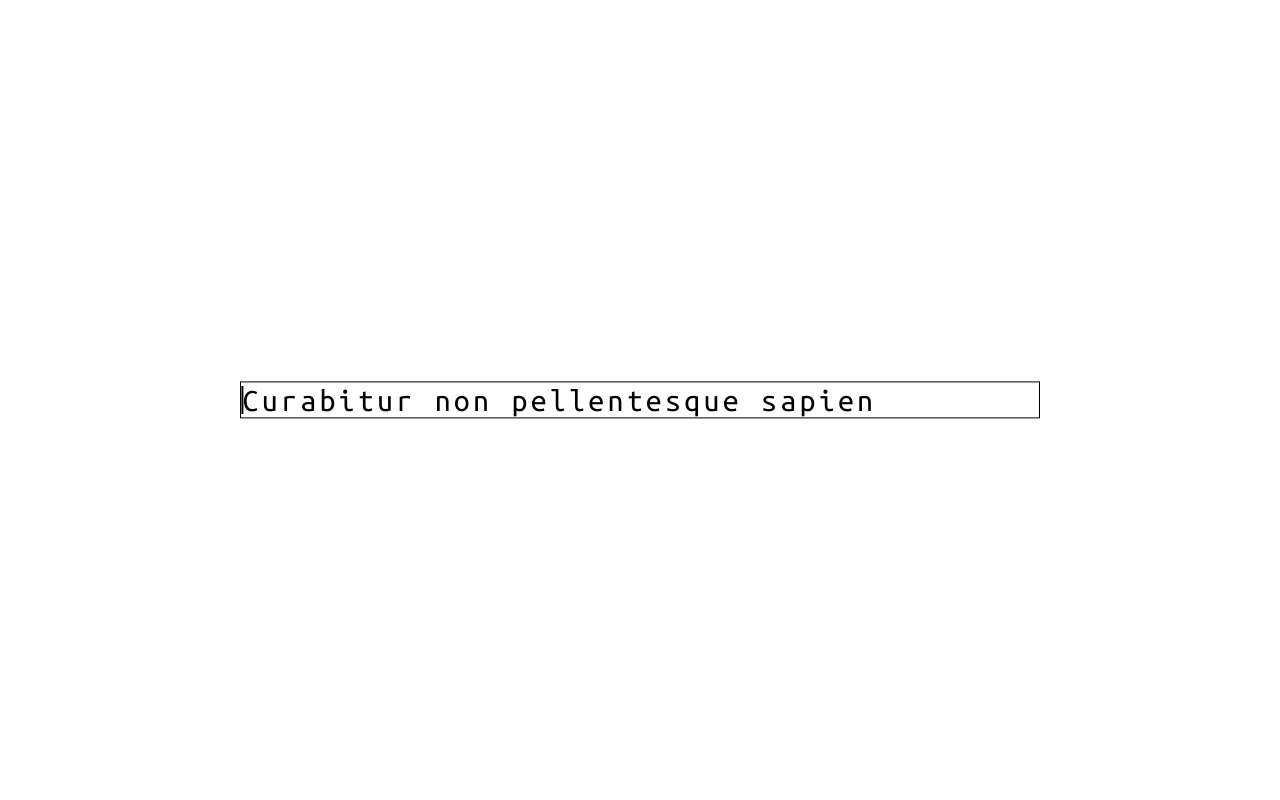
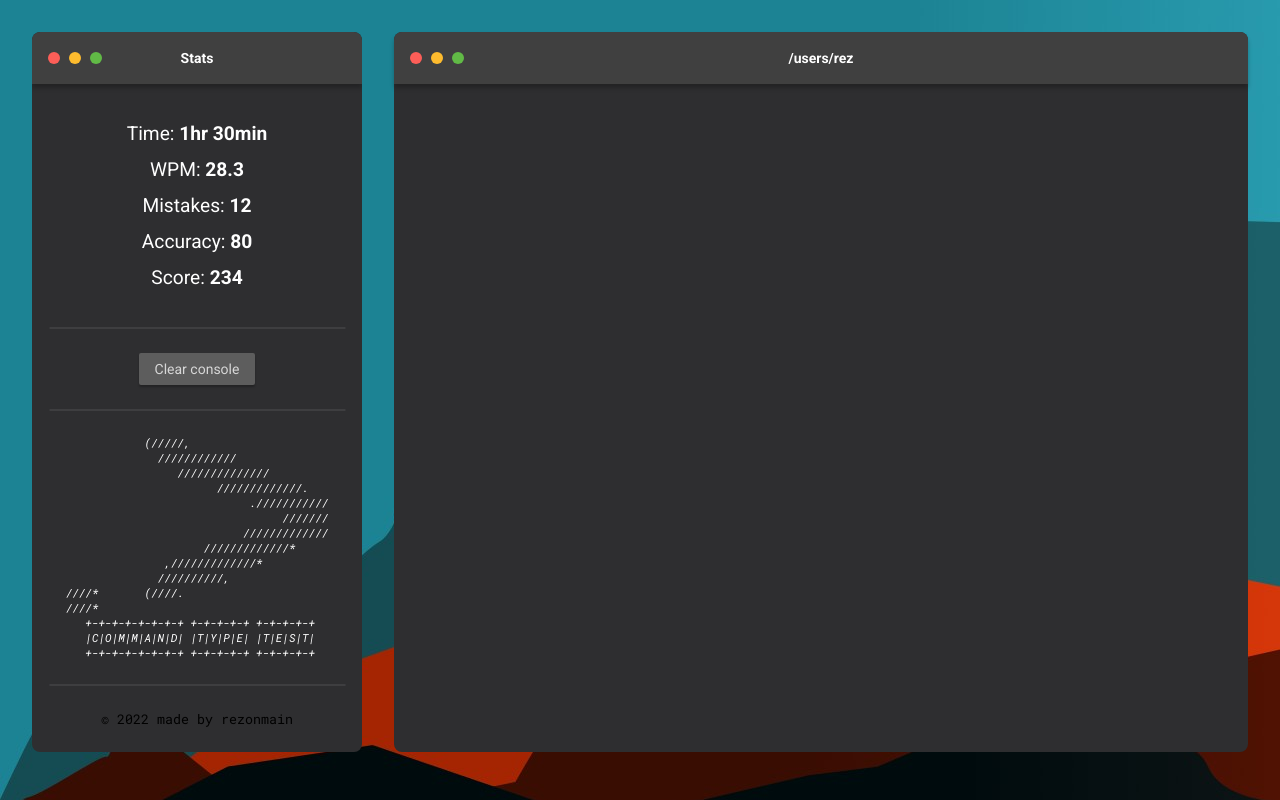
Before and after one commit to rezonmain/command-line-typetest, a React (Create React App) app: page / in a window 1280 px wide. Built offline with nearby package versions, Linux system fonts and the light colour scheme.

Commit message:
implemented layout

```diff
--- a/public/index.html
+++ b/public/index.html
@@ -6,9 +6,10 @@
 		<link rel="preconnect" href="https://fonts.googleapis.com" />
 		<link rel="preconnect" href="https://fonts.gstatic.com" crossorigin />
 		<link
-			href="https://fonts.googleapis.com/css2?family=Comfortaa:wght@300;400;500;600;700&family=Ubuntu+Mono&display=swap"
+			href="https://fonts.googleapis.com/css2?family=Roboto+Mono:ital@0;1&family=Roboto:ital,wght@0,400;0,700;1,400;1,700&display=swap"
 			rel="stylesheet"
 		/>
+
 		<title>Linux command typing test</title>
 	</head>
 	<body>
--- a/src/App.js
+++ b/src/App.js
@@ -1,9 +1,14 @@
-import Text from './components/Text';
 import './style.css';
-import { commands } from './data';
+import Stats from './components/layout/Stats';
+import Terminal from './components/layout/Terminal';
 
 function App() {
-	return <Text commands={commands} />;
+	return (
+		<main>
+			<Stats />
+			<Terminal />
+		</main>
+	);
 }
 
 export default App;
--- /dev/null
+++ b/src/components/layout/Header.css
@@ -0,0 +1,40 @@
+.window-header {
+  position: static;
+  display: flex;
+  height: 3.25rem;
+  background-color: var(--header-bg);
+  border-top-left-radius: var(--br);
+  border-top-right-radius: var(--br);
+  justify-content: space-between;
+  align-items: center;
+  padding: 1rem;
+  box-shadow: 0px 4px 4px rgba(0, 0, 0, 0.25);
+  width: 100%;
+}
+
+
+.header-title {
+  color: white;
+  font-weight: bold;
+  font-size: 0.875rem;
+  user-select: none;
+}
+
+.tb-cluster {
+  display: flex;
+  justify-content: center;
+  gap: 9px;
+}
+
+.tb-button {
+  display: inline-block;
+  height: 0.75rem;
+  width: 0.75rem;
+  border-radius: 0.375rem;
+}
+
+.flex-invisible {
+  display: block;
+  width: 3.375rem;
+  user-select: none;
+}
--- /dev/null
+++ b/src/components/layout/Header.js
@@ -0,0 +1,20 @@
+import './Header.css';
+export default function Header(props) {
+	return (
+		<header className='window-header'>
+			<div className='tb-cluster'>
+				<span
+					style={{ backgroundColor: 'var(--tb-red)' }}
+					className='tb-button'></span>
+				<span
+					style={{ backgroundColor: 'var(--tb-yellow)' }}
+					className='tb-button'></span>
+				<span
+					style={{ backgroundColor: 'var(--tb-green)' }}
+					className='tb-button'></span>
+			</div>
+			<span className='header-title'>{props.title}</span>
+			<span className='flex-invisible'></span>
+		</header>
+	);
+}
--- /dev/null
+++ b/src/components/layout/Stats.css
@@ -0,0 +1,68 @@
+.ascii-logo {
+  font-family: 'Roboto Mono', monospace;
+  font-style: italic;
+  font-size: 0.7rem;
+  user-select: none;
+}
+
+.stats-section {
+  height: 90vh;
+  display: flex;
+  background-color: var(--bg);
+  color: white;
+  display: flex;
+  flex-flow: column nowrap;
+  align-items: center;
+  gap: 1.5rem;
+  border-radius: var(--br);
+  overflow-y: overlay;
+  scrollbar-width: 0px;
+}
+
+.stats-section::-webkit-scrollbar {
+  width: 0px;
+}
+
+li {
+  list-style: none;
+}
+
+ul {
+  margin: auto 0;
+}
+
+hr {
+  width: 90%;
+  border: 1px solid var(--divider);
+  border-radius: var(--br)
+}
+
+.button {
+  cursor: pointer;
+  font-family: 'Roboto', sans-serif;
+  line-height: 0;
+  font-size: 0.875rem;
+  background-color: var(--btn-bg);
+  color: var(--btn-txt);
+  border: none;
+  padding: 1rem;
+  border-radius: 2px;
+  box-shadow:
+    0px 2px 2px rgba(0, 0, 0, 0.25);
+
+}
+
+.stats {
+  margin-bottom: auto;
+  font-size: 1.2rem;
+  display: flex;
+  flex-flow: column nowrap;
+  align-items: center;
+  gap: 1.2ch;
+}
+
+.stats-section>small {
+  font-family: 'Roboto Mono', monospace;
+  color: black;
+  margin-bottom: 1.5rem;
+}
--- /dev/null
+++ b/src/components/layout/Stats.js
@@ -0,0 +1,49 @@
+import Header from './Header';
+import './Stats.css';
+export default function Stats(props) {
+	return (
+		<section className='stats-section'>
+			<Header title='Stats' />
+			<ul className='stats'>
+				<li>
+					Time: <b>{'1hr 30min'}</b>
+				</li>
+				<li>
+					WPM: <b>{'28.3'}</b>
+				</li>
+				<li>
+					Mistakes: <b>{'12'}</b>
+				</li>
+				<li>
+					Accuracy: <b>{'80'}</b>
+				</li>
+				<li>
+					Score: <b>{'234'}</b>
+				</li>
+			</ul>
+			<hr></hr>
+			<button className='button'>Clear console</button>
+			<hr></hr>
+			{/* prettier-ignore */}
+			<pre className='ascii-logo'>
+      {`            (/////,
+              ////////////
+                 //////////////
+                       /////////////.
+                            .///////////
+                                 ///////
+                           /////////////
+                     /////////////*
+               ,/////////////*
+              //////////,
+////*       (////.
+////*
+   +-+-+-+-+-+-+-+ +-+-+-+-+ +-+-+-+-+
+   |C|O|M|M|A|N|D| |T|Y|P|E| |T|E|S|T|
+   +-+-+-+-+-+-+-+ +-+-+-+-+ +-+-+-+-+`}
+			</pre>
+			<hr></hr>
+			<small> &copy; 2022 made by rezonmain</small>
+		</section>
+	);
+}
--- /dev/null
+++ b/src/components/layout/Terminal.css
@@ -0,0 +1,5 @@
+.terminal-section {
+  height: 90vh;
+  background-color: var(--bg);
+  border-radius: var(--br);
+}
--- /dev/null
+++ b/src/components/layout/Terminal.js
@@ -0,0 +1,9 @@
+import Header from './Header';
+import './Terminal.css';
+export default function Terminal() {
+	return (
+		<section className='terminal-section'>
+			<Header title={'/users/rez'} />
+		</section>
+	);
+}
--- a/src/style.css
+++ b/src/style.css
@@ -1,3 +1,17 @@
+:root {
+  --bg: #2E2E30;
+  --header-bg: #404040;
+  --tb-red: #FD5E58;
+  --tb-yellow: #FDBB2E;
+  --tb-green: #61BA46;
+  --btn-bg: #5D5D5D;
+  --btn-txt: #D7D7D7;
+  --divider: #3E3E40;
+  --input: #2BBC65;
+  --help-svg: #A7A0A0;
+  --br: 8px;
+}
+
 * {
   box-sizing: border-box;
   margin: 0;
@@ -5,8 +19,15 @@
 }
 
 body {
-  font-family: 'Ubuntu Mono', monospace;
+  padding: 2rem;
+  font-family: 'Roboto', sans-serif;
+  background-image: url('../public/img/typingbg.jpg');
+}
 
+main {
+  display: grid;
+  gap: 2rem;
+  grid-template-columns: 20.625rem 1fr;
 }
 
 .centered {
@@ -16,6 +37,12 @@ body {
   transform: translate(-50%, -50%);
 }
 
+.Ycentered {
+  position: absolute;
+  top: 50%;
+  transform: translateY(-50%)
+}
+
 .bordered {
   border-radius: var(--br);
   border: 1px solid black;
```
Also changed, not shown: public/img/typingbg.jpg (added).
